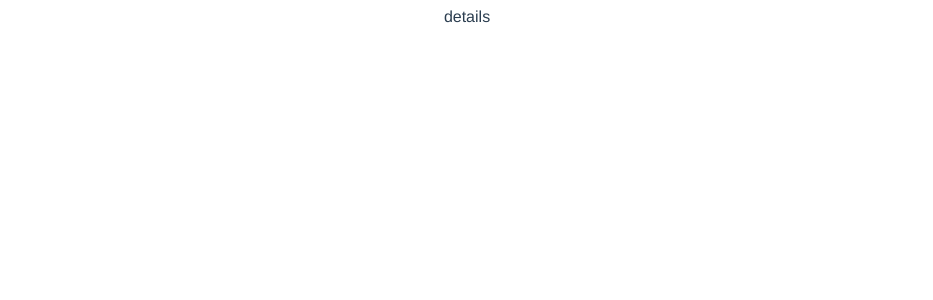
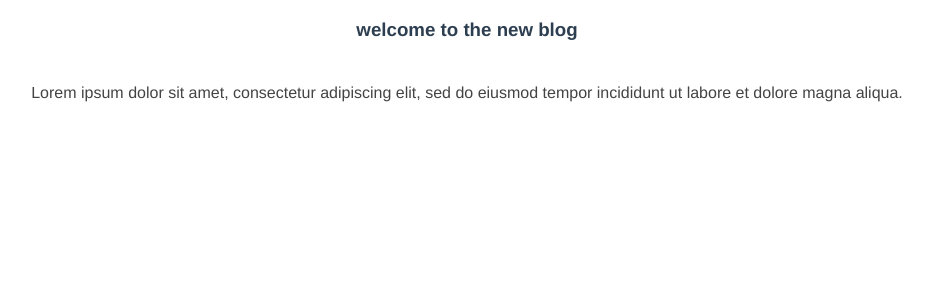
Before and after one commit to DiegoVargasM/Vue_Lessons, a Vue app in the folder L5-Composition-API/dojo-blog/: page /posts/1 in a window 1280 px wide. Shown: the top 300 px of the page, without its empty margins (173-1106 px from the left). Built offline with nearby package versions, Linux system fonts and the light colour scheme; data requests are answered from the project's data file.

Commit message:
Create details view and use getPost composable

```diff
--- a/L5-Composition-API/dojo-blog/src/views/Details.vue
+++ b/L5-Composition-API/dojo-blog/src/views/Details.vue
@@ -1,9 +1,40 @@
 <template>
-  <div>details</div>
+  <div v-if="error">{{ error }}</div>
+  <div v-else-if="post" class="post">
+    <h3>{{ post.title }}</h3>
+    <p class="pre">{{ post.body }}</p>
+  </div>
 </template>
 <script>
+import getPost from "../composables/getPost";
+
 export default {
   name: "Details",
+  props: ["id"],
+  setup(props) {
+    const { post, error, load } = getPost(props.id);
+
+    load();
+
+    return { post, error };
+  },
 };
 </script>
-<style></style>
+
+<style>
+.tags a {
+  margin-right: 10px;
+}
+.post {
+  max-width: 1200px;
+  margin: 0 auto;
+}
+.post p {
+  color: #444;
+  line-height: 1.5em;
+  margin-top: 40px;
+}
+.pre {
+  white-space: pre-wrap;
+}
+</style>
```
